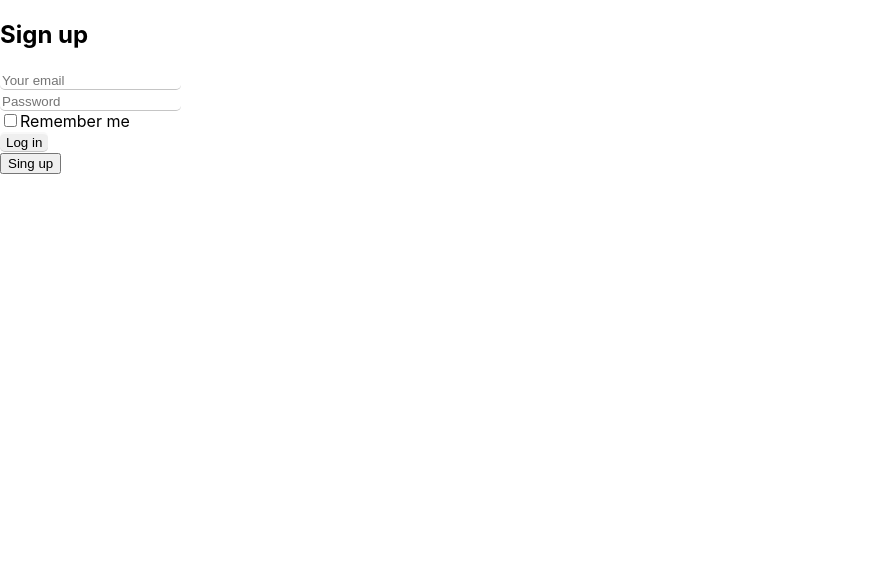
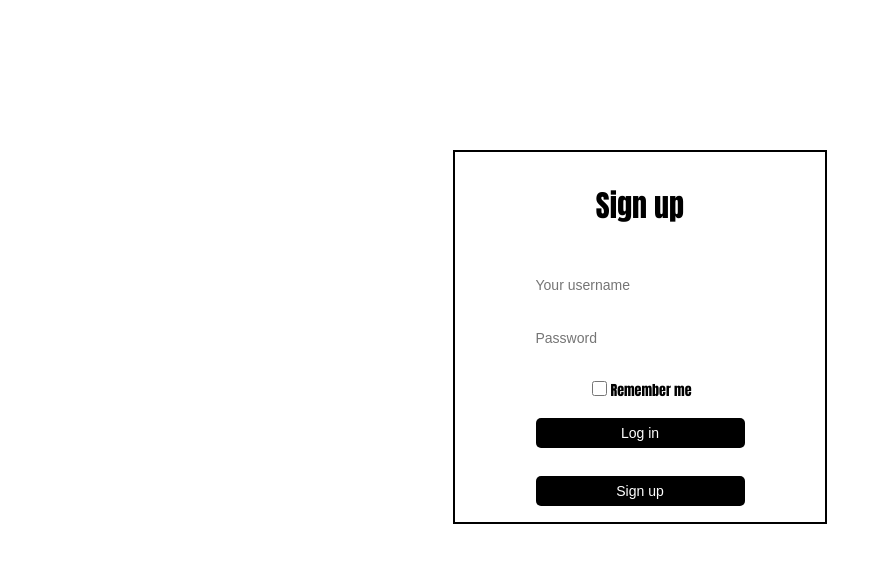
Before and after one commit to duvanjm/reimagined-guacamole, a React (Create React App) app in the folder files-manager-fronted/: page /login in a window 1280 px wide. Shown: the top 562 px of the page, without its empty margins (0-890 px from the left). Built offline with nearby package versions, Linux system fonts and the light colour scheme.

Commit message:
improve dashboard, add new features

```diff
--- a/files-manager-fronted/src/App.js
+++ b/files-manager-fronted/src/App.js
@@ -5,16 +5,27 @@ function App() {
 
   React.useEffect(() => {
     const token = localStorage.getItem('token');
+    const name = localStorage.getItem('name');
     if (!token) {
       window.location = "/login";
+    } if (!name) {
+      window.location = "/";
     }
   }, []);
+
+  const name = localStorage.getItem('name');
+
+  const handleLogout = () => {
+    localStorage.clear();
+    window.location = '/';
+  }
 
   return (
     <div className="App">
       <header className="App-header">
       </header>
-      <h1>Hello World</h1>
+      <h1>Hello {name}</h1>
+      <button onClick={handleLogout} >Log out</button>
     </div>
   );
 }
--- a/files-manager-fronted/src/assets/App.css
+++ b/files-manager-fronted/src/assets/App.css
@@ -1,6 +1,6 @@
 .App {
   text-align: center;
-  font-size: calc(10px + 2vmin);
+  font-size: 14px;
 }
 
 @font-face{
--- a/files-manager-fronted/src/assets/Login.css
+++ b/files-manager-fronted/src/assets/Login.css
@@ -1,39 +1,61 @@
 .login-form {
     margin: auto;
-    width: 350px;
-    height: 200px;
+    width: 370px;
+    height: 370px;
     display: flex;
     flex-direction: column;
     align-items: center;
     text-align: center;
-    margin-top: 200px;
+    margin-top: 150px;
     justify-content: space-evenly;
+    border: solid black 2px;
+}
+
+.register-form {
+    display: flex;
+    flex-direction: column;
+    justify-content: space-around;
+}
+
+.sign-in {
+    font-size: 20px;
+    font-family: Impact, Haettenschweiler, 'Arial Narrow Bold', sans-serif;
 }
 
 input {
+    font-size: 14px;
     outline: none;
     border-radius: 5px;
-    border-top: 2px solid rgba(255,255,255,.6) ;
-    border-bottom: 1px solid #c5c5c5;
+    border: none;
     border-left: none;
     border-right: none;
-}
-
-.username {
-    margin-top: 10px;
+    height: 30px;
+    width: 209px;
     margin-bottom: 10px;
 }
 
-.password {
-    margin-top: 10px;
-    margin-bottom: 50px;
+.agree-term {
+    width: 15px;
+    height: 15px;
+}
+
+.label-agree-term {
+    font-size: 14px;
+    margin-bottom: 5px;
 }
 
 .buttons {
-    border-radius: 50%;
-    display: flex;
-    flex-direction: column;
-    text-align: 'center';
-    height: '22px';
-    width: '55px';
+    background-color: black;
+    color: white;
+    cursor: pointer;
 }
+
+.buttons:hover {
+    background-color: white;
+    color: black;
+    transition: 0.4s;
+}
+
+.form-group {
+    padding-top: 8px;
+}
--- a/files-manager-fronted/src/components/Login.js
+++ b/files-manager-fronted/src/components/Login.js
@@ -1,5 +1,5 @@
 import React, { useState } from 'react';
-import '../assets/Login.css'
+import '../assets/Login.css';
 import axios from 'axios';
 
 function Login() {
@@ -25,7 +25,12 @@ function Login() {
         await axios.get('http://localhost:5000/connect', { headers: { 'Authorization': `Basic: ${encodeData}`} })
           .then((res) => {
             localStorage.setItem("token", res.data.token);
-            window.location = "/dash";
+            axios.get('http://localhost:5000/users/me', { headers: { 'X-Token': localStorage.getItem('token') } })
+              .then((res) => {
+                const name = res.data.email;
+                localStorage.setItem('name', name);
+                window.location = "/dash/" + name;
+              });
         });
       } catch(e) {
         alert('Email or password invalid!');
@@ -35,8 +40,9 @@ function Login() {
 
   React.useEffect(() => {
     const token = localStorage.getItem('token');
+    const name = localStorage.getItem('name');
     if (token) {
-      window.location = "/dash";
+      window.location = "/dash/" + name;
     }
   }, []);
 
@@ -44,7 +50,7 @@ function Login() {
     <section className="main sign-in">
       <div className="container">
         <div className="signin-content">
-          <div className="signin-form">
+          <div className="login-form">
             <h2 className="form-title">Sign up</h2>
             <form
               method="GET"
@@ -61,7 +67,7 @@ function Login() {
                   name="email"
                   onChange={handleChange}
                   id="email"
-                  placeholder="Your email"
+                  placeholder="Your username"
                 />
               </div>
               <div className="form-group">
@@ -90,19 +96,24 @@ function Login() {
                   Remember me
                 </label>
               </div>
-              <div className="form-group form-button">
-                <input
+              <div className="form-group">
+                <input className='buttons'
                   type="submit"
                   name="signin"
                   id="signin"
-                  className="form-submit"
                   value="Log in"
                 />
               </div>
               <div id="mensaje"></div>
             </form>
-            <div className="form-group form-button">
-              <button onClick={handleRegister}>Sing up</button>
+            <div className="form-group ">
+              <input className='buttons'
+                type="submit"
+                name="signin"
+                id="signin"
+                value="Sign up"
+                onClick={handleRegister}
+                />
             </div>
           </div>
         </div>
--- a/files-manager-fronted/src/components/Profile.js
+++ b/files-manager-fronted/src/components/Profile.js
@@ -1,6 +1,9 @@
 import React from 'react';
 
 function Profile() {
+
+
+
   return (
     <h1>user profile</h1>
   )
--- a/files-manager-fronted/src/components/Register.js
+++ b/files-manager-fronted/src/components/Register.js
@@ -1,4 +1,5 @@
 import axios from 'axios';
+import '../assets/Login.css';
 import React, { useState } from 'react';
 
 function Register() {
@@ -13,8 +14,9 @@ function Register() {
     event.preventDefault();
     if (state.email === "" || state.password === "" || state.confirm_pwd === "") {
       alert('Enter email and password');
-    } if (state.password.length < 7) {
+    } if (state.password.length < 8) {
       alert('Password must be longer than 8 characters');
+      return
     } if (state.password !== state.confirm_pwd) {
       alert('Password does not match');
     } else {
@@ -39,10 +41,9 @@ function Register() {
 
   return (
     <section className="main sign-in">
-      <h1>Register</h1>
       <div className="container">
         <div className="signin-content">
-          <div className="signin-form">
+          <div className="login-form">
             <h2 className="form-title">Register</h2>
             <form
               method="POST"
@@ -87,11 +88,10 @@ function Register() {
                 />
               </div>
               <div className="form-group form-button">
-                <input
+                <input className="buttons"
                   type="submit"
                   name="signin"
                   id="signin"
-                  className="form-submit"
                   value="Submit"
                 />
               </div>
--- a/files-manager-fronted/src/index.js
+++ b/files-manager-fronted/src/index.js
@@ -9,17 +9,17 @@ import Register from './components/Register'
 ReactDOM.render(
   <BrowserRouter>
     <Switch>
-      <Route path='/dash'>
-        <Route path='/dash' exact component={App}/>
+      <Route path="/dash/">
+        <Route path="/dash/:name" exact component={App}/>
       </Route>
-      <Route path='/login' exact component={Login}/>
-      <Route path='/' exact>
-        <Redirect from='/' to='/login'/>
+      <Route path="/login" exact component={Login}/>
+      <Route path="/" exact>
+        <Redirect from="/" to="/login"/>
       </Route>
-      <Route path='/register'>
-        <Route path='/register' exact component={Register}/>
+      <Route path="/register">
+        <Route path="/register" exact component={Register}/>
       </Route>
-      <Redirect from='*' to='/404'/>
+      <Redirect from="*" to="/404"/>
     </Switch>
   </BrowserRouter>,
   document.getElementById('root')
```
